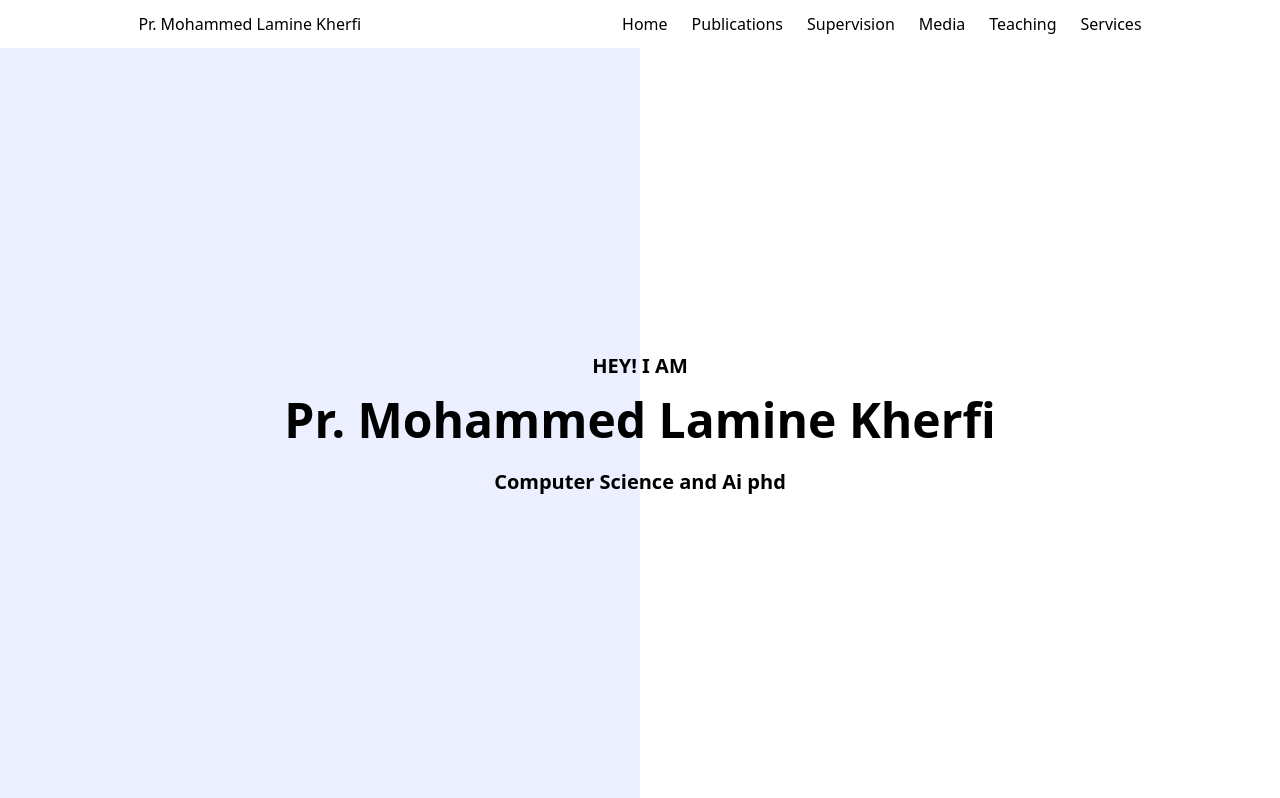
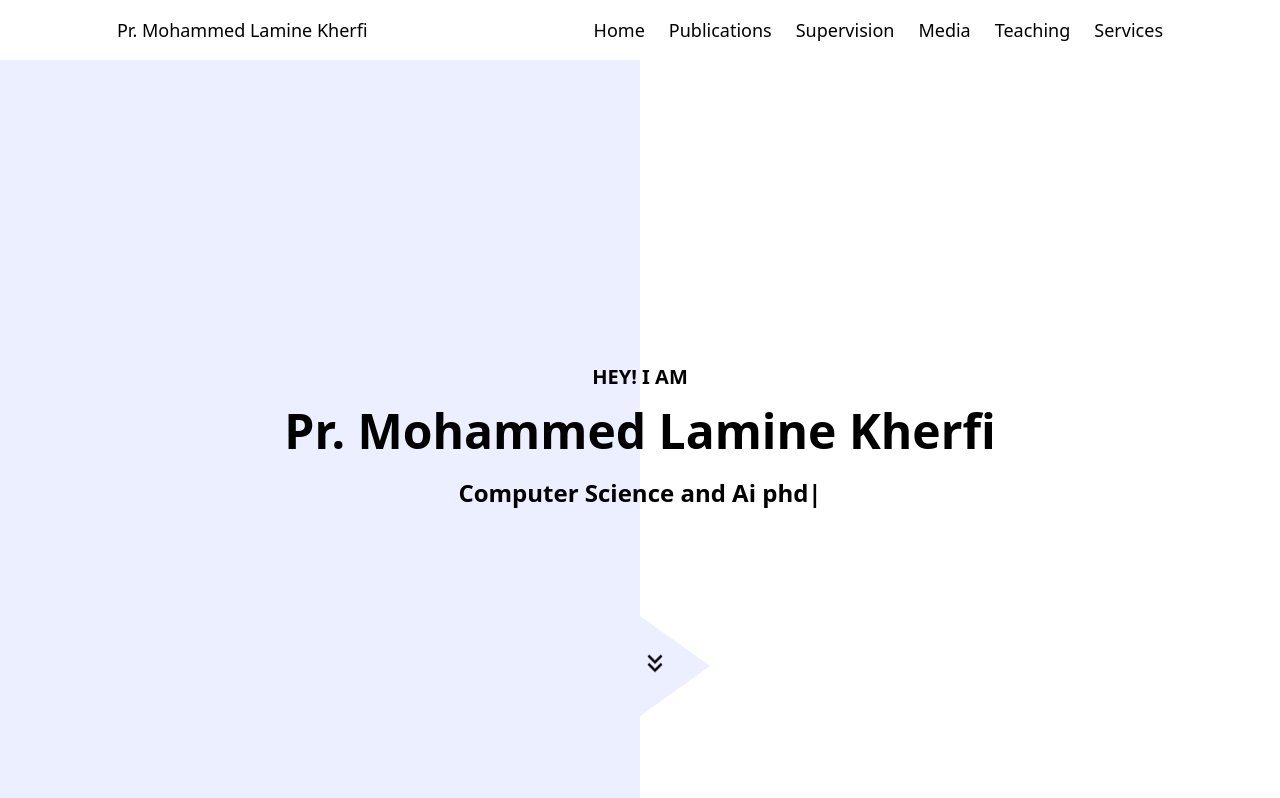
Before and after one commit to medlnb/kherfi-portfolio, a Next.js app: page / in a window 1280 px wide. Shown: the top 798 px of the page. Built offline with nearby package versions, Linux system fonts and the light colour scheme.

Commit message:
Add: TextWriter

```diff
--- a/components/Hero.tsx
+++ b/components/Hero.tsx
@@ -1,13 +1,26 @@
+"use client";
 import GoLeft from "./GoLeft";
+import { MdOutlineKeyboardDoubleArrowDown } from "react-icons/md";
+import { TypeAnimation } from "react-type-animation";
 
 function Hero() {
   return (
     <div
       className="text-black relative flex overflow-hidden"
       style={{ height: "calc(100svh - 3rem)" }}
+      id="aboutme"
     >
       <div className="bg-[#ebefff] flex-1 -z-10"></div>
-      <div className="flex-1 -z-10"></div>
+      <div className="flex-1 -z-10 relative">
+        <div className="triangle">
+          <div className="absolute right-10">
+            <MdOutlineKeyboardDoubleArrowDown
+              size={30}
+              className="animate-bounce"
+            />
+          </div>
+        </div>
+      </div>
       <div className="text-center text-lg md:text-xl font-semibold absolute left-1/2 top-1/2 -translate-x-1/2 -translate-y-1/2 w-full">
         <GoLeft init={{ opacity: 0, x: 75 }} end={{ opacity: 1, x: 0 }}>
           <h3>HEY! I AM</h3>
@@ -18,7 +31,20 @@ function Hero() {
           </h1>
         </GoLeft>
         <GoLeft init={{ opacity: 0, x: 75 }} end={{ opacity: 1, x: 0 }}>
-          <h3>Computer Science and Ai phd</h3>
+          <TypeAnimation
+            sequence={[
+              "Computer Science and Ai phd",
+              3000,
+              "Computer Science and Ai phd",
+
+              () => {
+                console.log("Sequence completed");
+              },
+            ]}
+            cursor={true}
+            repeat={Infinity}
+            style={{ fontSize: "1.5rem", display: "inline-block" }}
+          />
         </GoLeft>
       </div>
     </div>
--- a/components/Nav.tsx
+++ b/components/Nav.tsx
@@ -35,9 +35,9 @@ function Nav() {
   }, []);
 
   return (
-    <header className="px-2 sticky top-0 bg-white w-full z-10">
+    <header className="p-1  sticky top-0 bg-white w-full z-10 text-lg">
       <section className="flex justify-around items-center">
-        <p className="p-3 text-base">Pr. Mohammed Lamine Kherfi</p>
+        <p className="p-3">Pr. Mohammed Lamine Kherfi</p>
         <nav className="lg:flex hidden">
           {navs.map((nav) => (
             <p
@@ -53,7 +53,7 @@ function Nav() {
         </div>
         {toggleNav && (
           <nav
-            className="fixed right-2 rounded-md top-[3.2rem] grid bg-white text-black px-6 text-center"
+            className="fixed right-2 rounded-md top-[4rem] grid bg-white text-black px-6 text-center"
             style={{ boxShadow: "0px 0px 3px gray" }}
           >
             {navs.map((nav) => (
--- a/components/Stats.tsx
+++ b/components/Stats.tsx
@@ -11,8 +11,9 @@ function Stats() {
       ].map((stat, index) => (
         <GoLeft
           key={stat.years}
-          init={{ opacity: 0, ...(index % 2 === 1 ? { y: -50 } : { y: 50 }) }}
+          init={{ opacity: 0, y: -50 }}
           end={{ opacity: 1, y: 0 }}
+          delay={index * 0.1}
         >
           <div
             className="h-full py-4 rounded-md hover:border cursor-pointer"
--- a/package.json
+++ b/package.json
@@ -13,7 +13,8 @@
     "next": "14.1.3",
     "react": "^18",
     "react-dom": "^18",
-    "react-icons": "^5.0.1"
+    "react-icons": "^5.0.1",
+    "react-type-animation": "^3.2.0"
   },
   "devDependencies": {
     "@types/node": "^20",
--- a/styles/globals.css
+++ b/styles/globals.css
@@ -1,6 +1,19 @@
 @tailwind base;
 @tailwind components;
 @tailwind utilities;
+
+.triangle {
+  position: absolute;
+  bottom: 6rem;
+  width: 0;
+  height: 0;
+  border-bottom: 50px solid transparent;
+  border-top: 50px solid transparent;
+  border-left: 70px solid #ebefff;
+  display: flex;
+  justify-content: center;
+  align-items: center;
+}
 
 .hidescrollbar::-webkit-scrollbar {
   display: none;
```
Also changed, not shown: 2 other files (tests, documents, lock files or other folders).
